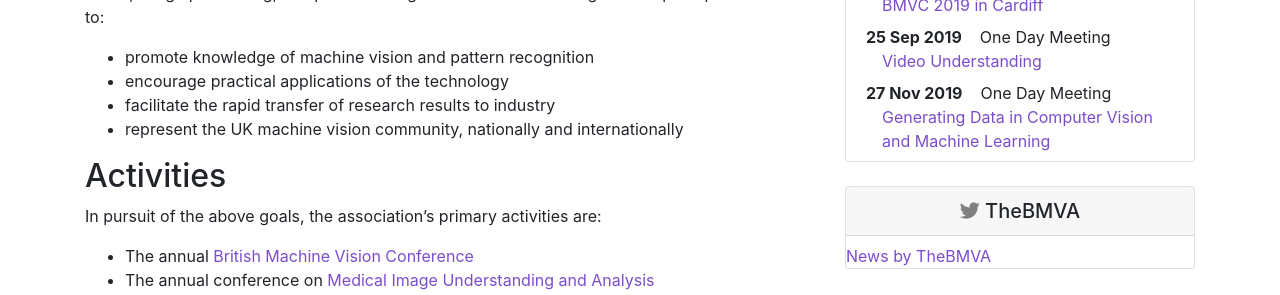
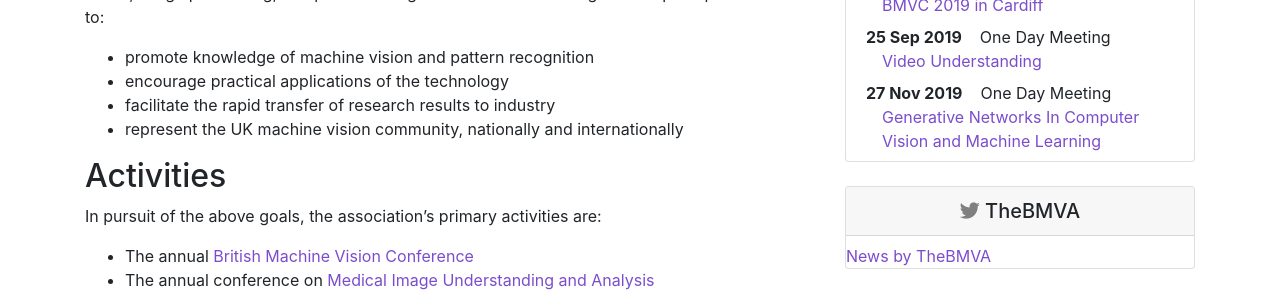
Before and after one commit to BritishMachineVisionAssociation/BMVC2021, a Jekyll site: the page built from index.md, in a window 1280 px wide and 900 px high. Shown: the part 299-594 px from the top of the window. Built offline with Jekyll 4.4.1, drawn with Linux system fonts in a browser that asks for light colours; nearby versions of some CDN libraries; comment, search, counter and statistics services are not loaded.

Commit message:
meeting title change

```diff
--- a/meetings/11-27-Generating Data in Computer Vision and Machine Learning.md
+++ b/meetings/11-27-Generating Data in Computer Vision and Machine Learning.md
@@ -1,10 +1,10 @@
 ---
 layout: meeting
 type: One Day Meeting
-title: Generating Data in Computer Vision and Machine Learning (27 November 2019)
+title: "Generative Networks In Computer Vision and Machine Learning (27 November 2019)"
 index: 1
 date: 2019-11-27
-meeting-title: Generating Data in Computer Vision and Machine Learning
+meeting-title: "Generative Networks In Computer Vision and Machine Learning"
 image: 19-11-27 Generating Data.png
 organisers: Nathan Olliverre
 ---
```
